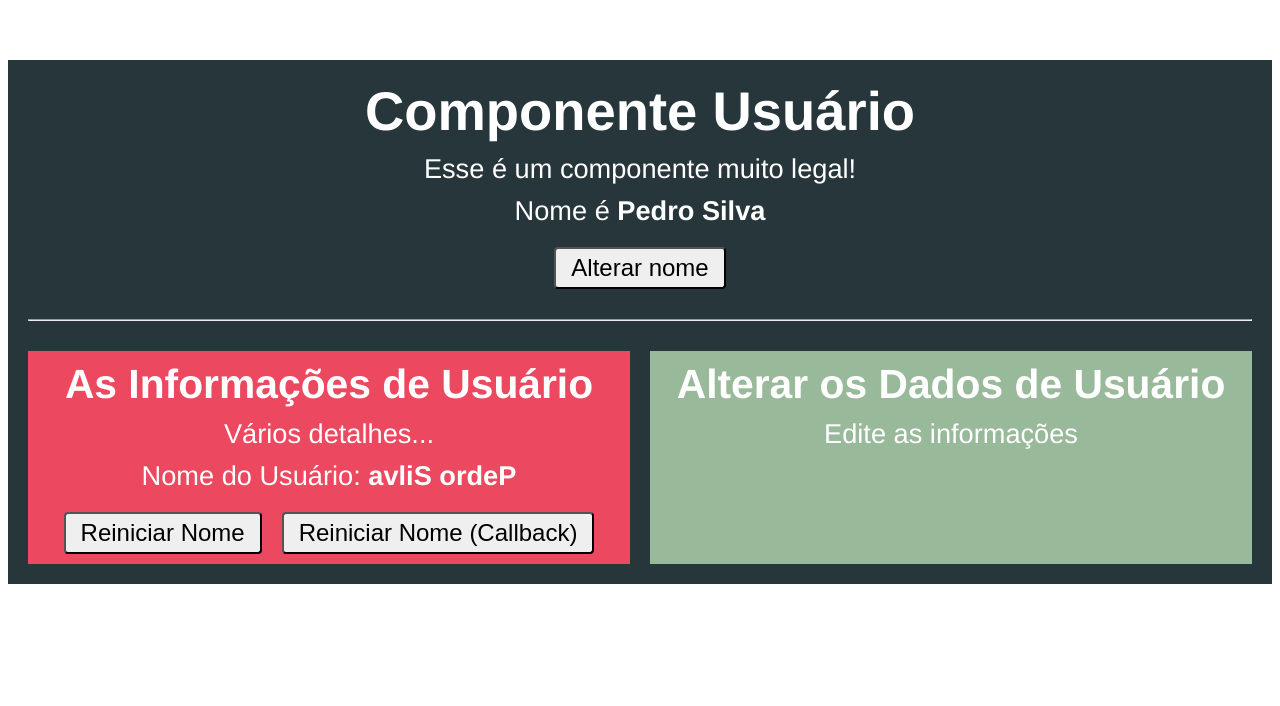
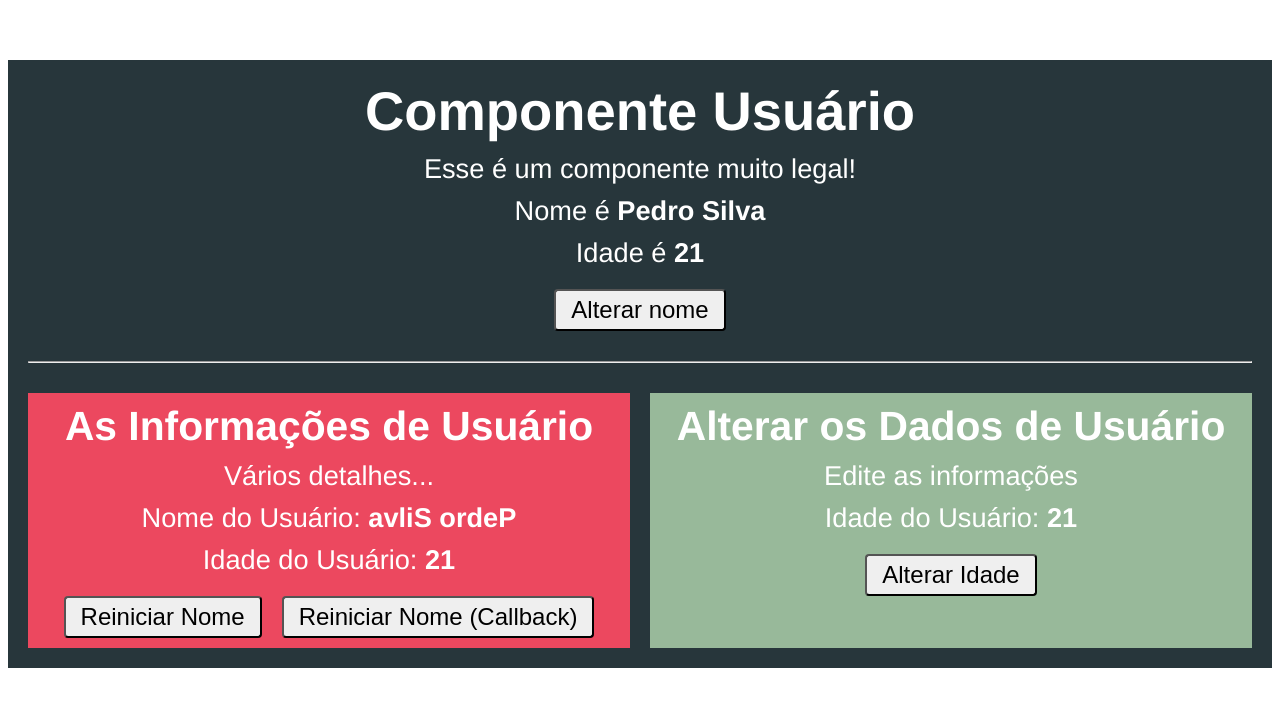
Before and after one commit to robertov8/cursovuejs2modulo1, a Vue app in the folder comunicacao/: page / in a window 1280 px wide. Shown: the top 706 px of the page. Built offline with nearby package versions, Linux system fonts and the light colour scheme.

Commit message:
124. Comunicação entre Componentes Irmãos

```diff
--- a/comunicacao/src/components/Usuario.vue
+++ b/comunicacao/src/components/Usuario.vue
@@ -3,15 +3,20 @@
         <h1>Componente Usuário</h1>
         <p>Esse é um componente muito legal!</p>
         <p>Nome é <strong>{{ nome }}</strong></p>
+        <p>Idade é <strong>{{ idade }}</strong></p>
         <button @click="alterarNome">Alterar nome</button>
 
         <hr>
+
         <div class="componentes">
             <app-usuario-info
-                    :nome="nome"
-                    :reiniciarFn="reiniciarNome"
-                    @nomeMudou="nome = $event.novo"/>
-            <app-usuario-editar/>
+                :nome="nome"
+                :idade="idade"
+                :reiniciarFn="reiniciarNome"
+                @nomeMudou="nome = $event.novo"/>
+            <app-usuario-editar
+                :idade="idade"
+                @idadeMudou="idade = $event"/>
         </div>
     </div>
 </template>
@@ -22,7 +27,10 @@
 
     export default {
         data() {
-            return {nome: 'Pedro Silva'};
+            return {
+                nome: 'Pedro Silva',
+                idade: 21
+            };
         },
         methods: {
             alterarNome() {
--- a/comunicacao/src/components/UsuarioEditar.vue
+++ b/comunicacao/src/components/UsuarioEditar.vue
@@ -2,13 +2,22 @@
     <div class="componente">
         <h2>Alterar os Dados de Usuário</h2>
         <p>Edite as informações</p>
+        <p>Idade do Usuário: <strong>{{ idade }}</strong></p>
+        <button @click="alterarIdade">Alterar Idade</button>
     </div>
 </template>
 
 <script>
-export default {
-
-}
+    export default {
+        props: {
+            idade: Number
+        },
+        methods: {
+            alterarIdade() {
+                this.$emit('idadeMudou', 33);
+            }
+        }
+    }
 </script>
 
 <style scoped>
--- a/comunicacao/src/components/UsuarioInfo.vue
+++ b/comunicacao/src/components/UsuarioInfo.vue
@@ -3,6 +3,8 @@
         <h2>As Informações de Usuário</h2>
         <p>Vários detalhes...</p>
         <p>Nome do Usuário: <strong>{{ inverterNome() }}</strong></p>
+        <p>Idade do Usuário: <strong>{{ idade }}</strong></p>
+
         <button @click="reiniciarNome">Reiniciar Nome</button>
         <button @click="reiniciarFn">Reiniciar Nome (Callback)</button>
     </div>
@@ -19,7 +21,8 @@
                 // },
                 default: 'Anônimo'
             },
-            reiniciarFn: Function
+            reiniciarFn: Function,
+            idade: Number
         },
         methods: {
             inverterNome() {
```
